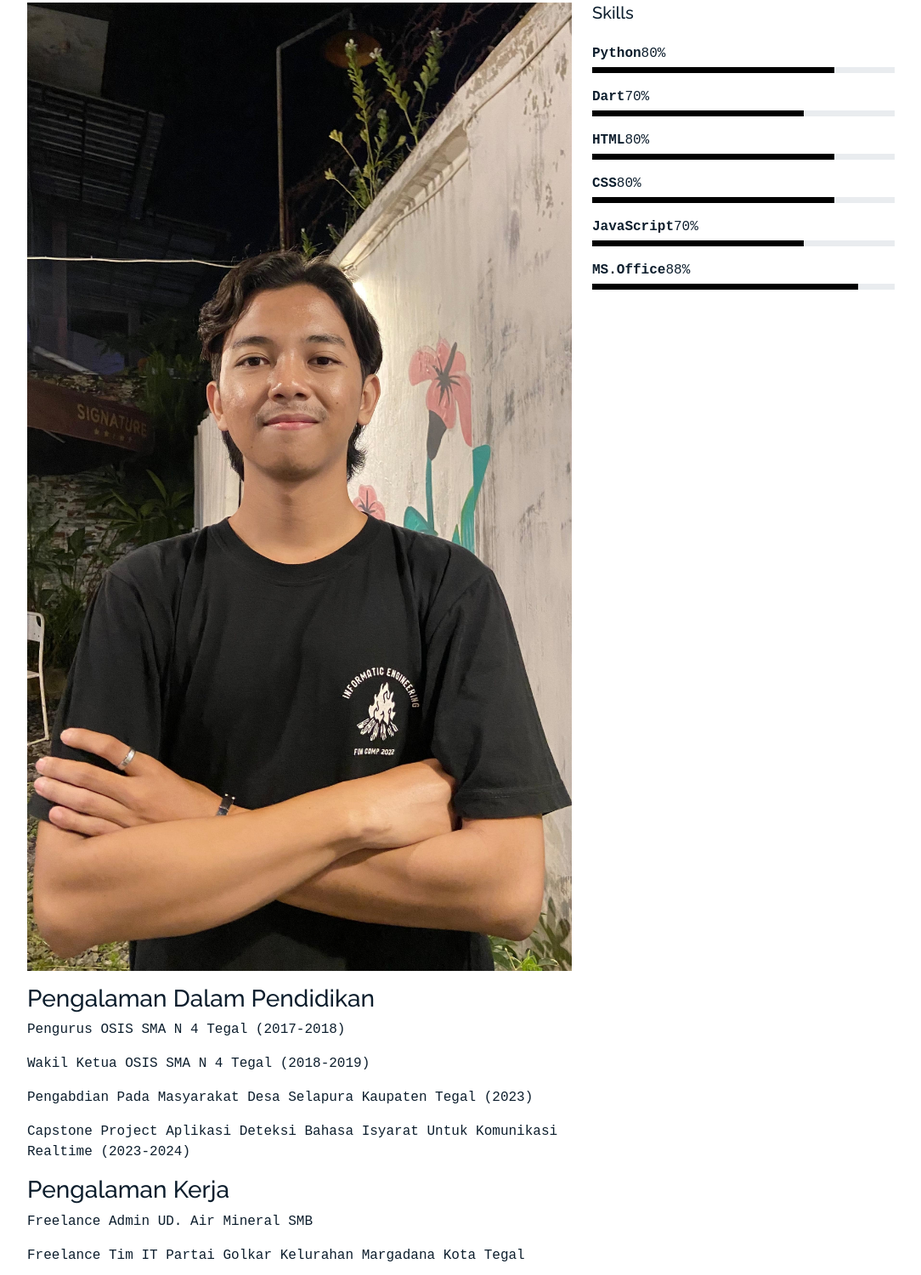
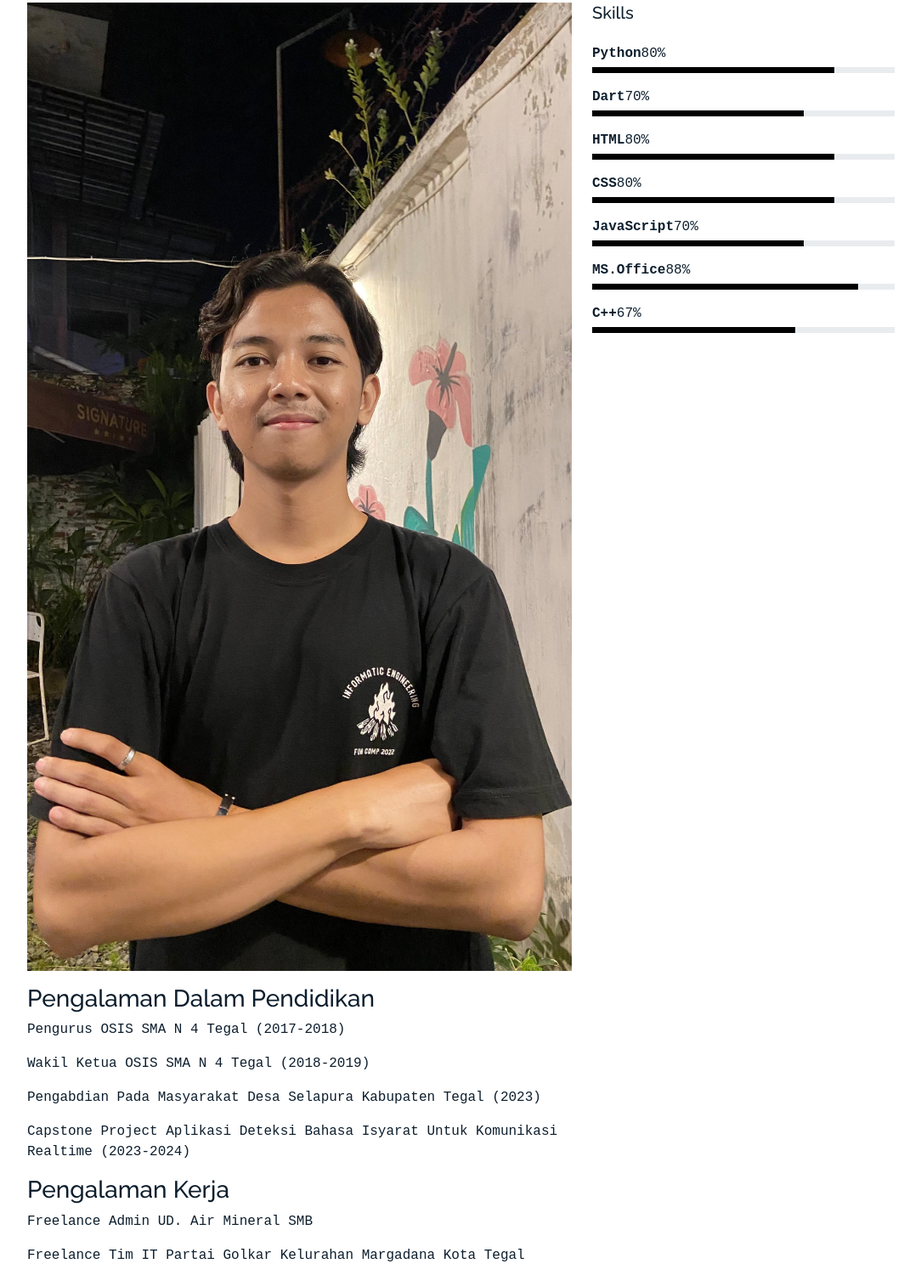
Before and after one commit to IlyasBriliantara/IlyasBriliantara.github.io, a plain HTML site: page about.html in a window 1280 px wide. Shown: the part 528-2029 px from the top of the page at 85% size, without its empty margins (50-1134 px from the left). Drawn offline with Linux system fonts and the light colour scheme; a web font is replaced by a local one.

Commit message:
5th commit

```diff
--- a/about.html
+++ b/about.html
@@ -153,6 +153,15 @@
                   <div class="progress-bar" role="progressbar" style="width: 88%" aria-valuenow="88" aria-valuemin="0" aria-valuemax="100"></div>
                 </div>
               </li>
+              <li class="mb-3">
+                <div class="d-flex mb-1">
+                  <strong>C++</strong>
+                  <span class="ml-auto">67%</span>
+                </div>
+                <div class="progress custom-progress">
+                  <div class="progress-bar" role="progressbar" style="width: 67%" aria-valuenow="67" aria-valuemin="0" aria-valuemax="100"></div>
+                </div>
+              </li>
             </ul>
           </div>
 
@@ -161,7 +170,7 @@
             <h3>Pengalaman Dalam Pendidikan</h3>
             <p>Pengurus OSIS SMA N 4 Tegal (2017-2018)</p>
             <p>Wakil Ketua OSIS SMA N 4 Tegal (2018-2019)</p>
-            <p>Pengabdian Pada Masyarakat Desa Selapura Kaupaten Tegal (2023)</p>
+            <p>Pengabdian Pada Masyarakat Desa Selapura Kabupaten Tegal (2023)</p>
             <p>Capstone Project Aplikasi Deteksi Bahasa Isyarat Untuk Komunikasi Realtime (2023-2024)</p>
 
             <h3>Pengalaman Kerja</h3>
```
